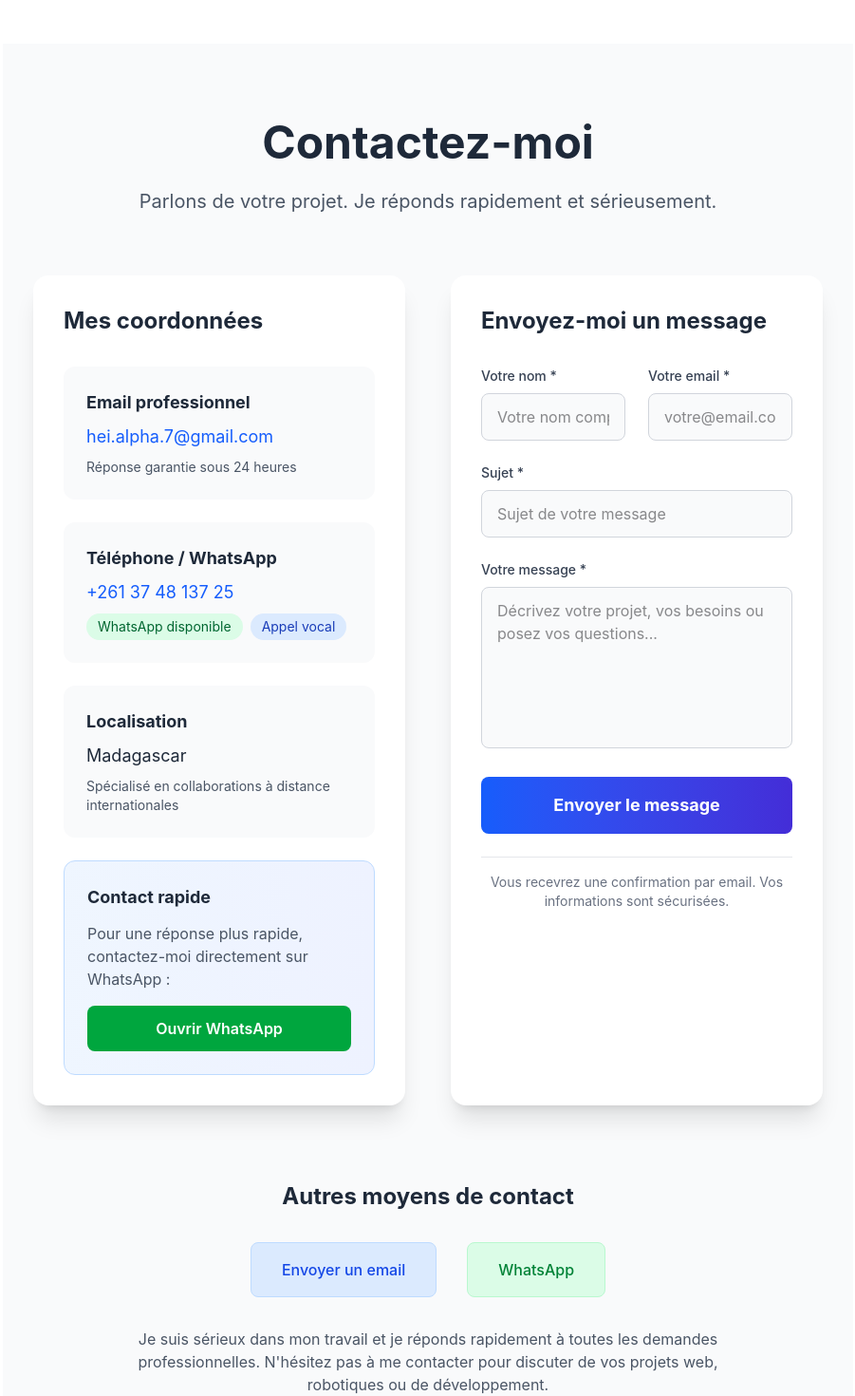
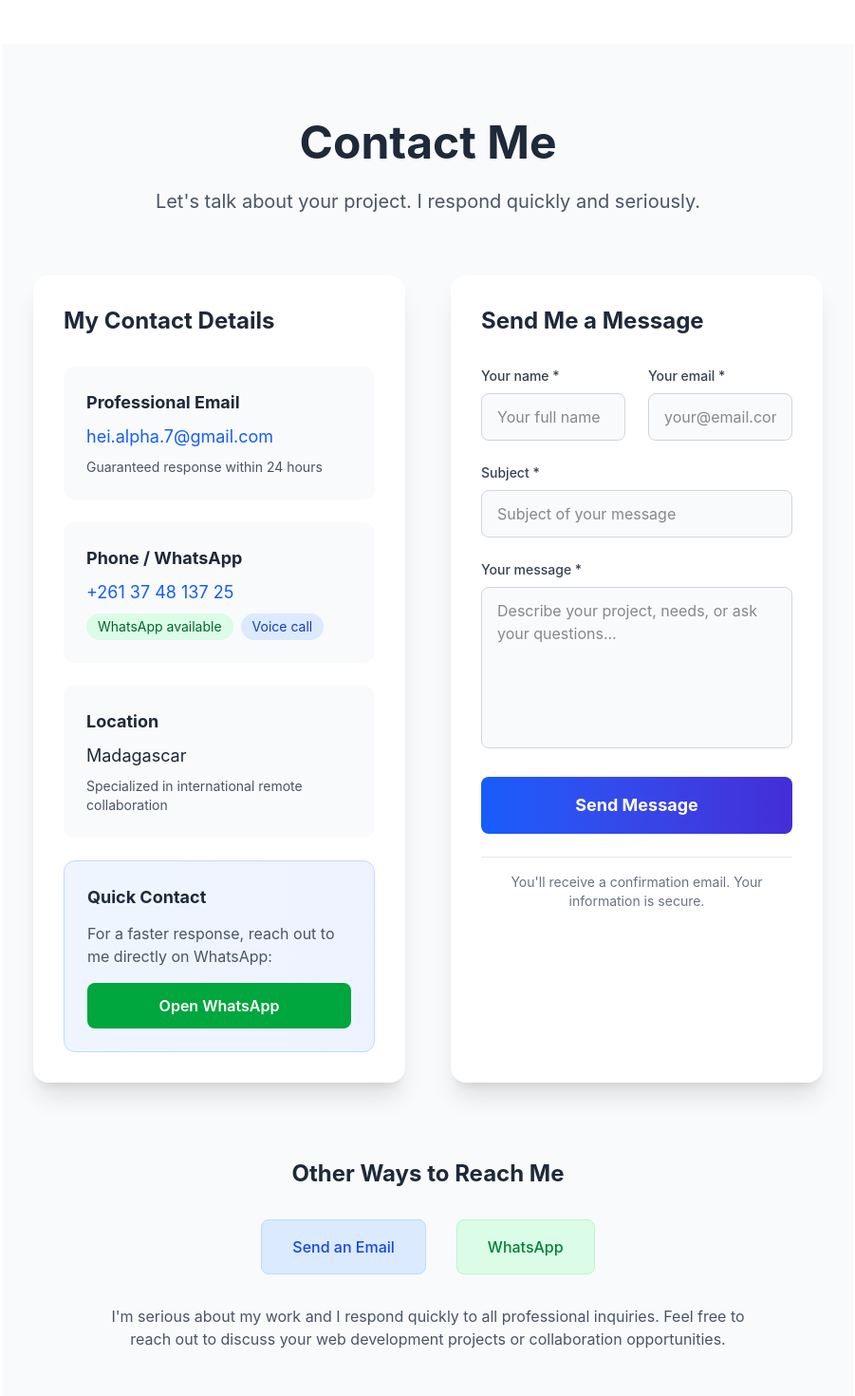
Before and after one commit to Alpha2630/Portfolio_alpha, a React (Vite) app in the folder vite-project/frontend/: page / in a window 1280 px wide. Shown: the part 6940-8410 px from the top of the page at 95% size, without its empty margins (189-1090 px from the left). Built offline with nearby package versions, Linux system fonts and the light colour scheme; no server answers.

Commit message:
feat: translate contact section to english

```diff
--- a/vite-project/frontend/src/components/Contact.tsx
+++ b/vite-project/frontend/src/components/Contact.tsx
@@ -21,14 +21,13 @@ const Contact = () => {
     setSuccess(false);
 
     try {
-      console.log("Envoi en cours vers le backend...");
+      console.log("Sending to backend...");
 
-      // Utilisation de apiEndpoints au lieu de l'URL en dur
       const response = await axios.post(apiEndpoints.contact.send, formData, {
         timeout: 15000,
       });
 
-      console.log("Réponse du backend:", response.data);
+      console.log("Backend response:", response.data);
 
       if (response.data.success) {
         setSuccess(true);
@@ -43,18 +42,18 @@ const Contact = () => {
           setSuccess(false);
         }, 8000);
       } else {
-        setError(response.data.message || "Erreur inconnue");
+        setError(response.data.message || "Unknown error");
       }
 
     } catch (err: any) {
-      console.error("Erreur complète:", err);
+      console.error("Full error:", err);
 
       if (err.response) {
-        setError(err.response.data?.message || `Erreur serveur (${err.response.status})`);
+        setError(err.response.data?.message || `Server error (${err.response.status})`);
       } else if (err.request) {
-        setError("Le serveur ne répond pas. Vérifiez que le backend est démarré");
+        setError("Server is not responding. Please check that the backend is running");
       } else {
-        setError("Erreur: " + err.message);
+        setError("Error: " + err.message);
       }
     } finally {
       setLoading(false);
@@ -75,14 +74,14 @@ const Contact = () => {
         {/* Header */}
         <div className="text-center mb-16">
           <h1 className="text-4xl md:text-5xl font-bold mb-6 text-gray-800 dark:text-white">
-            Contactez-moi
+            Contact Me
           </h1>
           <p className="text-xl text-gray-600 dark:text-gray-300 max-w-3xl mx-auto">
-            Parlons de votre projet. Je réponds rapidement et sérieusement.
+            Let's talk about your project. I respond quickly and seriously.
           </p>
         </div>
 
-        {/* Messages d'état */}
+        {/* Status messages */}
         {success && (
           <div className="max-w-2xl mx-auto mb-8 p-6 bg-green-50 dark:bg-green-900/30 border border-green-200 dark:border-green-800 rounded-2xl">
             <div className="flex items-center">
@@ -91,10 +90,10 @@ const Contact = () => {
               </div>
               <div>
                 <h3 className="font-bold text-lg text-green-800 dark:text-green-200">
-                  Message envoyé avec succès !
+                  Message sent successfully!
                 </h3>
                 <p className="text-green-700 dark:text-green-300">
-                  Vous recevrez une confirmation par email. Je vous répondrai dans les plus brefs délais.
+                  You'll receive a confirmation email. I'll get back to you as soon as possible.
                 </p>
               </div>
             </div>
@@ -109,7 +108,7 @@ const Contact = () => {
               </div>
               <div>
                 <h3 className="font-bold text-lg text-red-800 dark:text-red-200">
-                  Erreur d'envoi
+                  Sending error
                 </h3>
                 <p className="text-red-700 dark:text-red-300">
                   {error}
@@ -120,15 +119,15 @@ const Contact = () => {
         )}
 
         <div className="grid grid-cols-1 lg:grid-cols-2 gap-12">
-          {/* Informations de contact */}
+          {/* Contact information */}
           <div className="bg-white dark:bg-gray-800 rounded-2xl shadow-xl p-8">
             <h2 className="text-2xl font-bold mb-8 text-gray-800 dark:text-white">
-              Mes coordonnées
+              My Contact Details
             </h2>
 
             <div className="space-y-6">
               <div className="p-6 bg-gray-50 dark:bg-gray-900 rounded-xl">
-                <h3 className="font-bold text-lg mb-2 text-gray-800 dark:text-white">Email professionnel</h3>
+                <h3 className="font-bold text-lg mb-2 text-gray-800 dark:text-white">Professional Email</h3>
                 <a
                   href="mailto:hei.alpha.7@gmail.com"
                   className="text-lg text-blue-600 dark:text-blue-400 hover:text-blue-800 dark:hover:text-blue-300 transition-colors break-all"
@@ -136,12 +135,12 @@ const Contact = () => {
                   hei.alpha.7@gmail.com
                 </a>
                 <p className="text-gray-600 dark:text-gray-400 mt-2 text-sm">
-                  Réponse garantie sous 24 heures
+                  Guaranteed response within 24 hours
                 </p>
               </div>
 
               <div className="p-6 bg-gray-50 dark:bg-gray-900 rounded-xl">
-                <h3 className="font-bold text-lg mb-2 text-gray-800 dark:text-white">Téléphone / WhatsApp</h3>
+                <h3 className="font-bold text-lg mb-2 text-gray-800 dark:text-white">Phone / WhatsApp</h3>
                 <a
                   href="tel:+261374813725"
                   className="text-lg text-blue-600 dark:text-blue-400 hover:text-blue-800 dark:hover:text-blue-300 transition-colors"
@@ -150,26 +149,26 @@ const Contact = () => {
                 </a>
                 <div className="flex gap-2 mt-2">
                   <span className="px-3 py-1 bg-green-100 dark:bg-green-900 text-green-800 dark:text-green-300 text-sm rounded-full">
-                    WhatsApp disponible
+                    WhatsApp available
                   </span>
                   <span className="px-3 py-1 bg-blue-100 dark:bg-blue-900 text-blue-800 dark:text-blue-300 text-sm rounded-full">
-                    Appel vocal
+                    Voice call
                   </span>
                 </div>
               </div>
 
               <div className="p-6 bg-gray-50 dark:bg-gray-900 rounded-xl">
-                <h3 className="font-bold text-lg mb-2 text-gray-800 dark:text-white">Localisation</h3>
+                <h3 className="font-bold text-lg mb-2 text-gray-800 dark:text-white">Location</h3>
                 <p className="text-lg text-gray-800 dark:text-white">Madagascar</p>
                 <p className="text-gray-600 dark:text-gray-400 mt-2 text-sm">
-                  Spécialisé en collaborations à distance internationales
+                  Specialized in international remote collaboration
                 </p>
               </div>
 
               <div className="p-6 bg-gradient-to-r from-blue-50 to-indigo-50 dark:from-blue-900/20 dark:to-indigo-900/20 rounded-xl border border-blue-200 dark:border-blue-800">
-                <h3 className="font-bold text-lg mb-3 text-gray-800 dark:text-white">Contact rapide</h3>
+                <h3 className="font-bold text-lg mb-3 text-gray-800 dark:text-white">Quick Contact</h3>
                 <p className="text-gray-600 dark:text-gray-300 mb-4">
-                  Pour une réponse plus rapide, contactez-moi directement sur WhatsApp :
+                  For a faster response, reach out to me directly on WhatsApp:
                 </p>
                 <a
                   href="https://wa.me/261374813725"
@@ -177,23 +176,23 @@ const Contact = () => {
                   rel="noopener noreferrer"
                   className="inline-block w-full text-center px-6 py-3 bg-green-600 hover:bg-green-700 text-white font-semibold rounded-lg transition-colors"
                 >
-                  Ouvrir WhatsApp
+                  Open WhatsApp
                 </a>
               </div>
             </div>
           </div>
 
-          {/* Formulaire de contact */}
+          {/* Contact form */}
           <div className="bg-white dark:bg-gray-800 rounded-2xl shadow-xl p-8">
             <h2 className="text-2xl font-bold mb-8 text-gray-800 dark:text-white">
-              Envoyez-moi un message
+              Send Me a Message
             </h2>
 
             <form onSubmit={handleSubmit} className="space-y-6">
               <div className="grid grid-cols-1 md:grid-cols-2 gap-6">
                 <div>
                   <label className="block text-sm font-medium mb-2 text-gray-700 dark:text-gray-300">
-                    Votre nom *
+                    Your name *
                   </label>
                   <input
                     type="text"
@@ -203,14 +202,14 @@ const Contact = () => {
                     required
                     minLength={2}
                     className="w-full px-4 py-3 bg-gray-50 dark:bg-gray-900 border border-gray-300 dark:border-gray-700 rounded-lg focus:ring-2 focus:ring-blue-500 focus:border-blue-500 outline-none transition-colors"
-                    placeholder="Votre nom complet"
+                    placeholder="Your full name"
                     disabled={loading}
                   />
                 </div>
 
                 <div>
                   <label className="block text-sm font-medium mb-2 text-gray-700 dark:text-gray-300">
-                    Votre email *
+                    Your email *
                   </label>
                   <input
                     type="email"
@@ -219,7 +218,7 @@ const Contact = () => {
                     onChange={handleChange}
                     required
                     className="w-full px-4 py-3 bg-gray-50 dark:bg-gray-900 border border-gray-300 dark:border-gray-700 rounded-lg focus:ring-2 focus:ring-blue-500 focus:border-blue-500 outline-none transition-colors"
-                    placeholder="votre@email.com"
+                    placeholder="your@email.com"
                     disabled={loading}
                   />
                 </div>
@@ -227,7 +226,7 @@ const Contact = () => {
 
               <div>
                 <label className="block text-sm font-medium mb-2 text-gray-700 dark:text-gray-300">
-                  Sujet *
+                  Subject *
                 </label>
                 <input
                   type="text"
@@ -237,14 +236,14 @@ const Contact = () => {
                   required
                   minLength={3}
                   className="w-full px-4 py-3 bg-gray-50 dark:bg-gray-900 border border-gray-300 dark:border-gray-700 rounded-lg focus:ring-2 focus:ring-blue-500 focus:border-blue-500 outline-none transition-colors"
-                  placeholder="Sujet de votre message"
+                  placeholder="Subject of your message"
                   disabled={loading}
                 />
               </div>
 
               <div>
                 <label className="block text-sm font-medium mb-2 text-gray-700 dark:text-gray-300">
-                  Votre message *
+                  Your message *
                 </label>
                 <textarea
                   name="message"
@@ -254,7 +253,7 @@ const Contact = () => {
                   minLength={10}
                   rows={6}
                   className="w-full px-4 py-3 bg-gray-50 dark:bg-gray-900 border border-gray-300 dark:border-gray-700 rounded-lg focus:ring-2 focus:ring-blue-500 focus:border-blue-500 outline-none resize-none transition-colors"
-                  placeholder="Décrivez votre projet, vos besoins ou posez vos questions..."
+                  placeholder="Describe your project, needs, or ask your questions..."
                   disabled={loading}
                 />
               </div>
@@ -267,24 +266,24 @@ const Contact = () => {
                 {loading ? (
                   <div className="flex items-center justify-center gap-3">
                     <div className="w-5 h-5 border-2 border-white border-t-transparent rounded-full animate-spin"></div>
-                    Envoi en cours...
+                    Sending...
                   </div>
                 ) : (
-                  "Envoyer le message"
+                  "Send Message"
                 )}
               </button>
 
               <p className="text-center text-sm text-gray-500 dark:text-gray-400 pt-4 border-t border-gray-200 dark:border-gray-700">
-                Vous recevrez une confirmation par email. Vos informations sont sécurisées.
+                You'll receive a confirmation email. Your information is secure.
               </p>
             </form>
           </div>
         </div>
 
-        {/* Section réseaux */}
+        {/* Social section */}
         <div className="mt-20 text-center">
           <h3 className="text-2xl font-bold mb-8 text-gray-800 dark:text-white">
-            Autres moyens de contact
+            Other Ways to Reach Me
           </h3>
 
           <div className="flex justify-center gap-8">
@@ -292,7 +291,7 @@ const Contact = () => {
               href="mailto:hei.alpha.7@gmail.com"
               className="px-8 py-4 bg-blue-100 dark:bg-blue-900/30 hover:bg-blue-200 dark:hover:bg-blue-900/50 text-blue-700 dark:text-blue-300 font-medium rounded-lg transition-colors border border-blue-200 dark:border-blue-800"
             >
-              Envoyer un email
+              Send an Email
             </a>
 
             <a
@@ -306,8 +305,8 @@ const Contact = () => {
           </div>
 
           <p className="mt-8 text-gray-600 dark:text-gray-400 max-w-2xl mx-auto">
-            Je suis sérieux dans mon travail et je réponds rapidement à toutes les demandes professionnelles.
-            N'hésitez pas à me contacter pour discuter de vos projets web, robotiques ou de développement.
+            I'm serious about my work and I respond quickly to all professional inquiries.
+            Feel free to reach out to discuss your web development projects or collaboration opportunities.
           </p>
         </div>
       </div>
```
